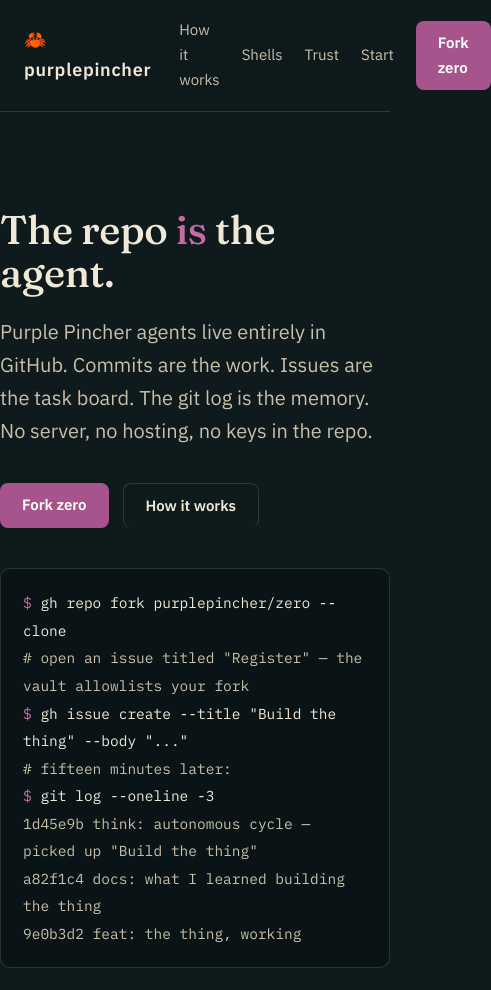
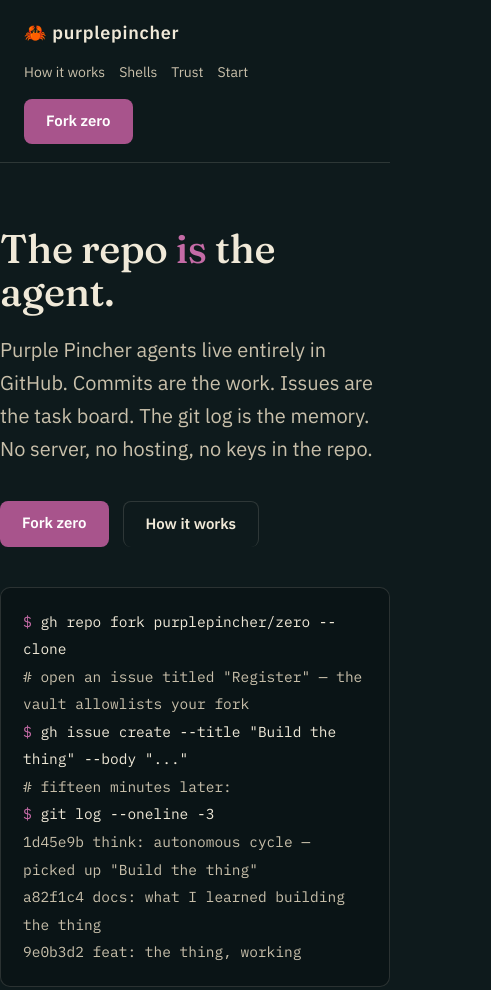
Before and after one commit to purplepincher/purplepincher-landing, a website: page src/index.html in a window 390 px wide. Shown: the top 990 px of the page, 491 px wide, since content can reach past the window. Drawn offline with Linux system fonts and the light colour scheme.

Commit message:
site: mobile nav breakpoint (wrap links under 640px)

```diff
--- a/src/style.css
+++ b/src/style.css
@@ -136,3 +136,11 @@
 ol.steps-ol { padding-left: 22px; }
 ol.steps-ol li { margin-bottom: 18px; }
 ol.steps-ol li::marker { color: var(--claw-bright); font-weight: 700; }
+
+/* mobile */
+@media (max-width: 640px) {
+  nav .wrap { flex-wrap: wrap; gap: 12px; }
+  nav .links { margin-left: 0; gap: 14px; font-size: 14px; flex-wrap: wrap; }
+  .hero { padding: 64px 0 48px; }
+  .aha p { font-size: 18px; }
+}
```
